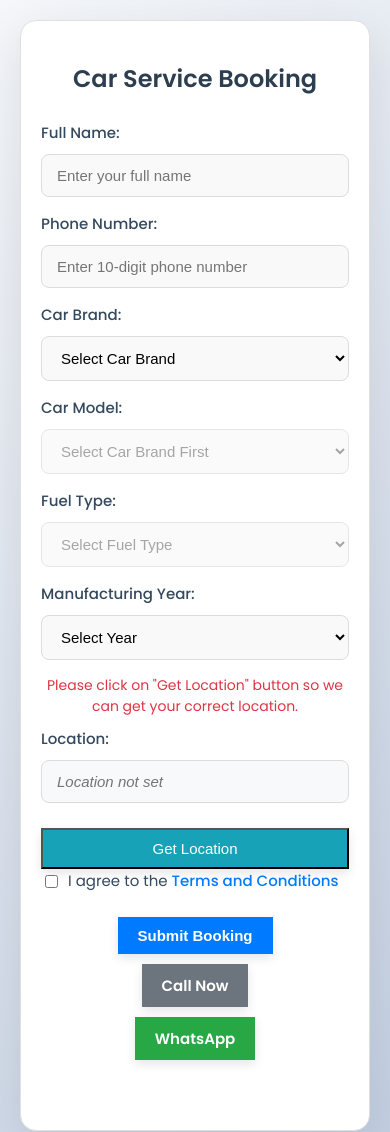
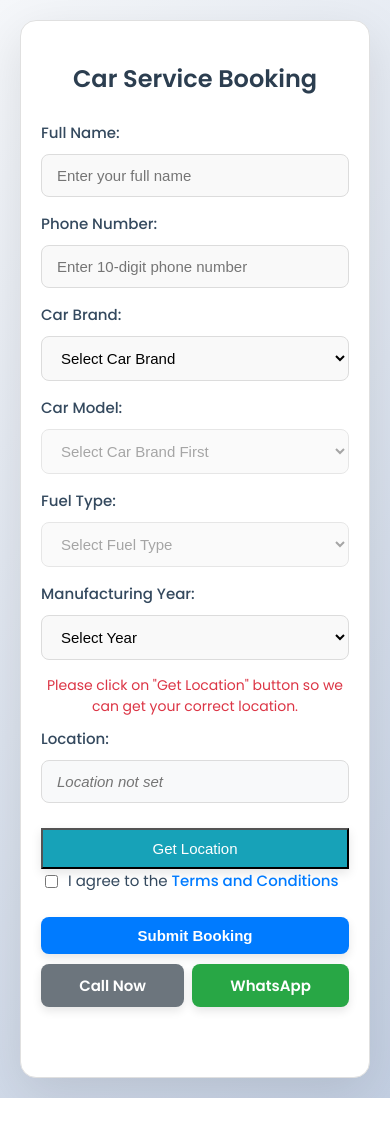
Before and after one commit to Aabhas-rising/Fix-My-Car-Form.com, a plain HTML site: page index.html in a window 390 px wide. Shown: the top 1132 px of the page. After the commit the page ends 1098 px from the top, so only its background shows below. Drawn offline with Linux system fonts and the light colour scheme.

Commit message:
Update index.html

```diff
--- a/index.html
+++ b/index.html
@@ -164,7 +164,7 @@
             padding: 14px 30px;
             /* Increased padding for larger buttons */
             border: none;
-            border-radius: 8样的8px;
+            border-radius: 8px;
             color: white;
             font-size: 18px;
             /* Larger font size */
@@ -422,6 +422,12 @@
                 margin-top: 30px;
             }
 
+            .form-actions button[type="submit"] {
+                 width: 100%; /* Make submit button full width */
+                 max-width: unset; /* Remove max-width constraint */
+            }
+
+
             .form-actions button,
             .form-actions a.button {
                 padding: 12px 25px;
@@ -431,9 +437,17 @@
             }
 
             .contact-buttons {
-                flex-direction: column; /* Stack contact buttons vertically on smaller screens */
-                gap: 10px;
-                width: 100%; /* Take full width when stacked */
+                flex-direction: row; /* Keep contact buttons in a row */
+                gap: 10px; /* Adjust gap for smaller screens */
+                width: 100%; /* Take full width */
+                justify-content: space-around; /* Distribute space around buttons */
+            }
+
+            .contact-buttons .button {
+                 flex-grow: 1; /* Allow contact buttons to grow */
+                 min-width: unset; /* Remove min-width to allow more flexible sizing */
+                 padding: 10px 15px; /* Adjust padding for smaller buttons */
+                 font-size: 15px; /* Adjust font size for smaller buttons */
             }
 
             .location-instruction {
@@ -469,6 +483,10 @@
             .form-actions {
                 gap: 10px;
                 margin-top: 25px;
+            }
+
+            .form-actions button[type="submit"] {
+                 width: 100%; /* Ensure full width */
             }
 
             .form-actions button,
@@ -481,6 +499,21 @@
                 padding: 10px 20px;
                 font-size: 15px;
             }
+
+             .contact-buttons {
+                flex-direction: row; /* Keep contact buttons in a row */
+                gap: 8px; /* Smaller gap on very small screens */
+                width: 100%; /* Take full width */
+                justify-content: space-around; /* Distribute space around buttons */
+            }
+
+             .contact-buttons .button {
+                 flex-grow: 1; /* Allow contact buttons to grow */
+                 min-width: unset; /* Remove min-width */
+                 padding: 8px 12px; /* Further adjust padding */
+                 font-size: 14px; /* Further adjust font size */
+             }
+
 
             .checkbox-container {
                 font-size: 13px;
```
